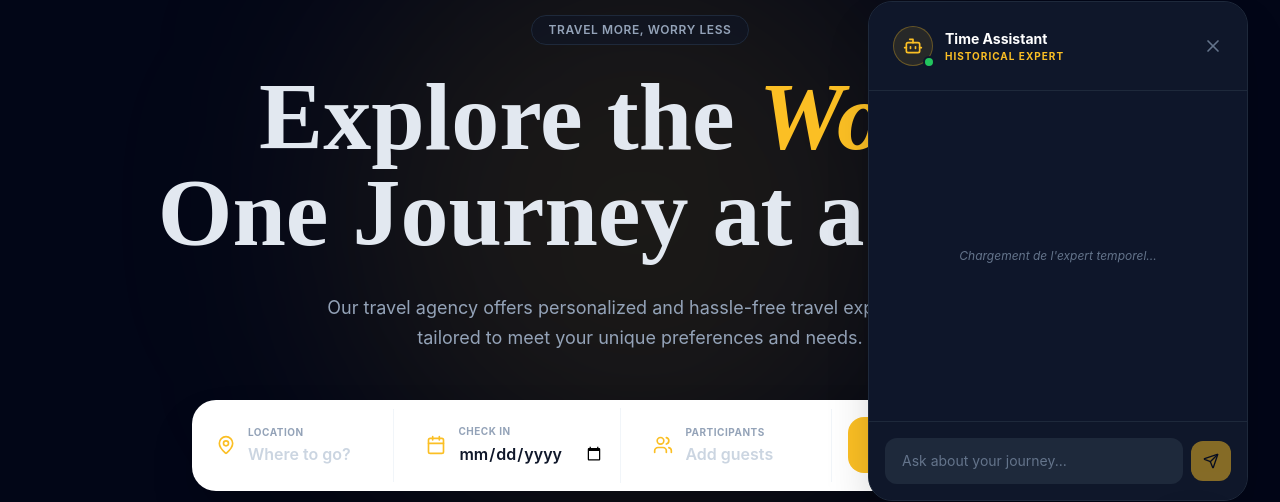
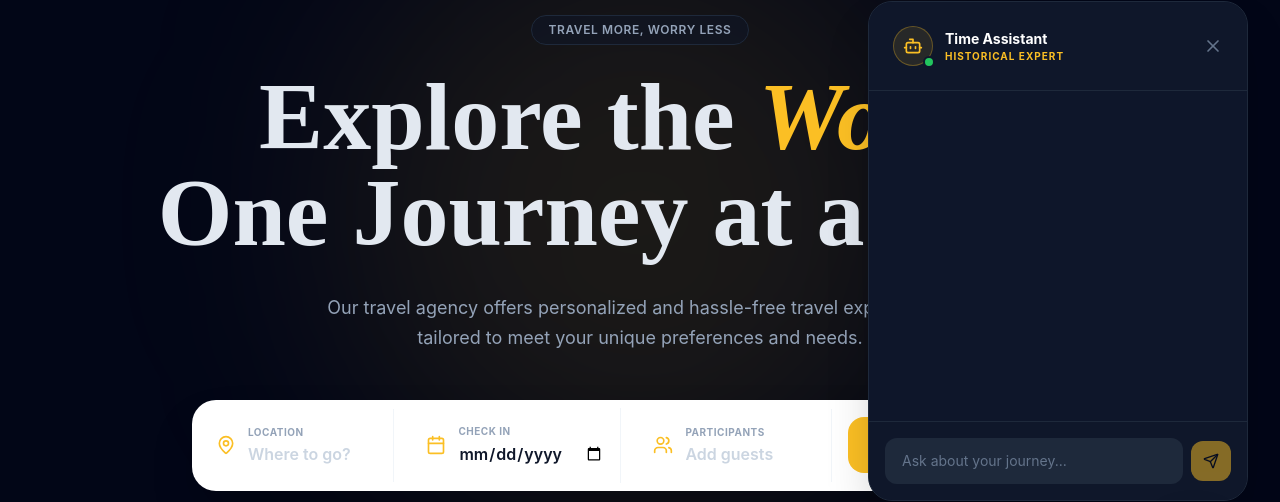
Before and after one commit to maramouki/timetravel-agency-webapp, a React (Vite) app: page / in a window 1280 px wide. Both pictures are taken after a click on the button 1216 px from the left and 736 px from the top of the page. Shown: the part 187-689 px from the top of the page. Built offline with nearby package versions, Linux system fonts and the light colour scheme.

Commit message:
Fix Chatbot UI visibility and API route endpoint db3e4f1

```diff
--- a/src/components/Chatbot.jsx
+++ b/src/components/Chatbot.jsx
@@ -8,7 +8,7 @@ const Chatbot = () => {
     const chatWindowRef = useRef(null);
 
     useEffect(() => {
-        console.log("Current Deployment Commit: b0dc6fb");
+        console.log("Current Deployment Commit: db3e4f1");
     }, []);
 
     // Vercel AI SDK hook with System Prompt
@@ -21,7 +21,7 @@ const Chatbot = () => {
             {
                 id: 'welcome',
                 role: 'assistant',
-                content: "Bienvenue chez TimeTravel Agency ! Je suis votre guide expert en époques révolues. Que vous soyez attiré par l'élégance de la Belle Époque à paris, les frissons du Crétacé ou le génie de la Renaissance à Florence, je suis là pour tracer votre itinéraire temporel. Quelle destination vous fait rêver aujourd'hui ?"
+                content: "Bienvenue chez TimeTravel Agency ! Je suis votre guide expert en époques révolues. Que vous soyez attiré par l'élégance de la Belle Époque à Paris, les frissons du Crétacé ou le génie de la Renaissance à Florence, je suis là pour tracer votre itinéraire temporel. Quelle destination vous fait rêver aujourd'hui ?"
             }
         ],
         body: {
@@ -90,8 +90,7 @@ const Chatbot = () => {
                         ref={chatContainerRef}
                         className="flex-1 overflow-y-auto p-6 space-y-4 scrollbar-hide bg-slate-900/50"
                     >
-                        {messages && messages.length > 0 ? (
-                            messages.map((m) => (
+                        {messages.map((m) => (
                             <div key={m.id} className={`flex ${m.role === 'user' ? 'justify-end' : 'justify-start'}`}>
                                 <div className={`max-w-[80%] p-4 rounded-2xl text-sm leading-relaxed ${m.role === 'user'
                                     ? 'bg-time-gold text-slate-950 font-medium rounded-tr-none'
@@ -100,12 +99,7 @@ const Chatbot = () => {
                                     {m.content}
                                 </div>
                             </div>
-                            ))
-                        ) : (
-                            <div className="flex justify-center items-center h-full text-slate-500 text-xs italic">
-                                Chargement de l'expert temporel...
-                            </div>
-                        )}
+                        ))}
                         {isLoading && (
                             <div className="flex justify-start">
                                 <div className="bg-slate-800/50 p-4 rounded-2xl flex items-center space-x-2 border border-white/5">
```
Also changed, not shown: api/chat.js (+9 -4 lines). Lines whose indentation alone changed are shown as unchanged.
